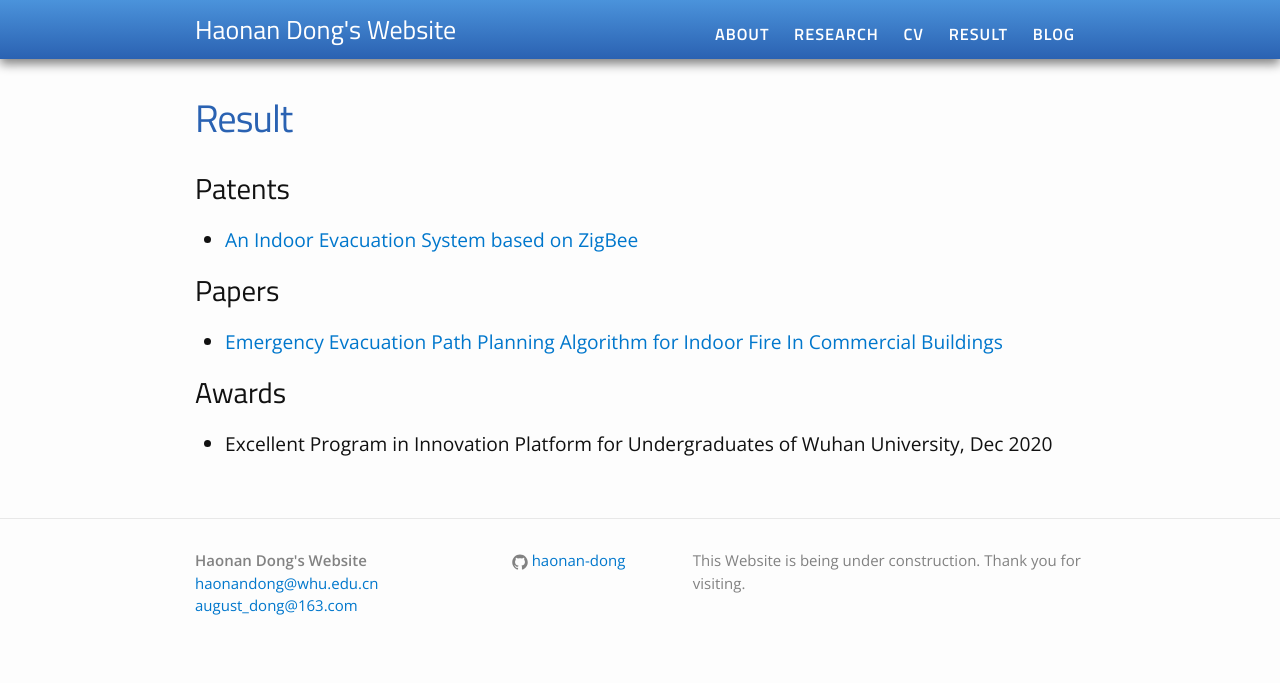
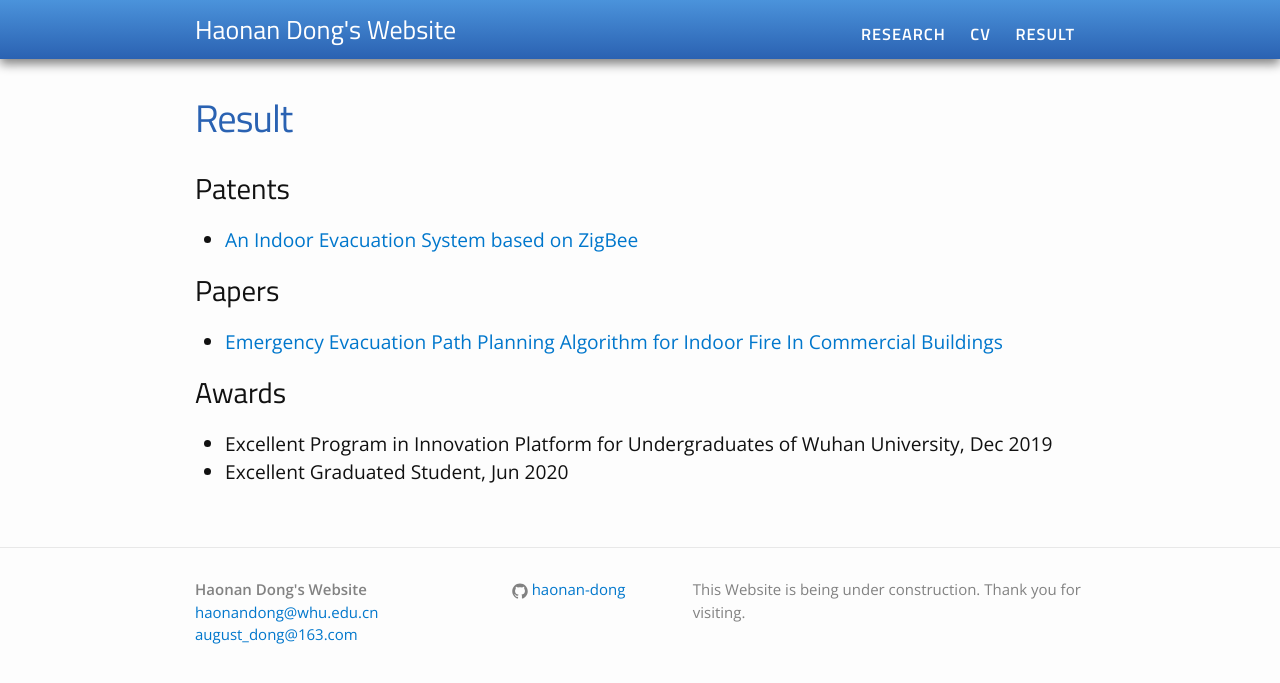
Before and after one commit to Haonan-DONG/Haonan-DONG.github.io, a Jekyll site: the page built from Result.md, in a window 1280 px wide. Shown: the top 683 px of the page. Built offline with Jekyll 4.4.1, drawn with Linux system fonts in a browser that asks for light colours.

```diff
--- a/Result.md
+++ b/Result.md
@@ -22,6 +22,7 @@
 ## Awards
 <div style="display:yes">
 <ul>
-	<li>Excellent Program in Innovation Platform for Undergraduates of Wuhan University, Dec 2020 </li>
+	<li>Excellent Program in Innovation Platform for Undergraduates of Wuhan University, Dec 2019 </li>
+	<li>Excellent Graduated Student, Jun 2020</li>
 </uL>
 </div>
--- a/_data/menu.yml
+++ b/_data/menu.yml
@@ -1,6 +1,3 @@
-- title: "About"
-  href: "/about/"
-
 - title: "Research"
   href: "/research/"
 
@@ -10,8 +7,5 @@
 - title: "Result"
   href: "/Result/"
 
-- title: "Blog"
-  href: "/blog/"
-
 #- title: "Blog"
 #  href: "/blog/"
```
Also changed, not shown: about.md (deleted, +0 -19 lines), 9 other files.
